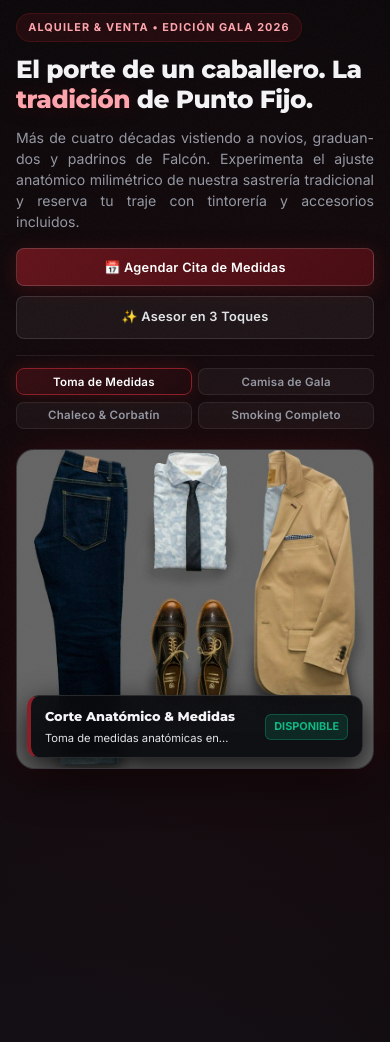
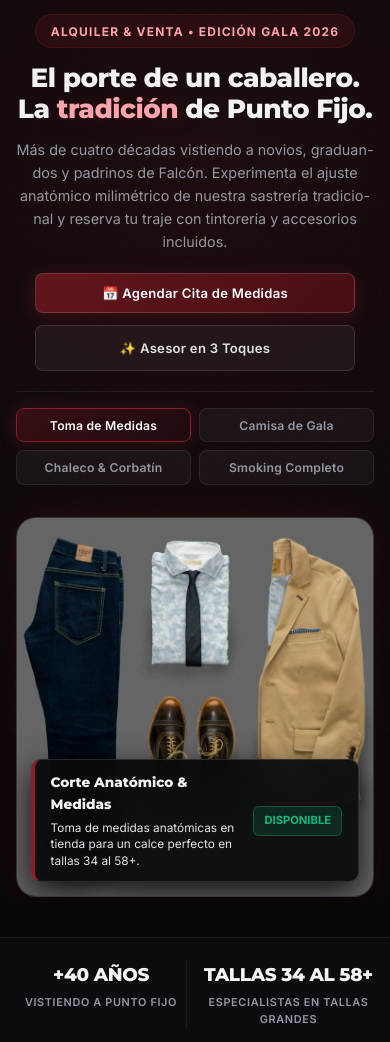
Before and after one commit to PetitJacquespierre/creacionesdoncesar, a plain HTML site: page index.html in a window 390 px wide. Shown: the part 112-1154 px from the top of the page. Drawn offline with Linux system fonts and the light colour scheme.

Commit message:
fix(mobile): layout 100% natural, cero bloqueo y adaptación perfecta en celulares

```diff
--- a/style.css
+++ b/style.css
@@ -1090,78 +1090,103 @@ button {
   text-decoration: underline;
 }
 
-/* 15. RESPONSIVE BREAKPOINTS (ESTÁNDAR MÓVIL 375px–430px GROW STUDIO) */
+/* 15. RESPONSIVE BREAKPOINTS (ESTÁNDAR MÓVIL NATURAL & FLUIDO GROW STUDIO) */
 @media (max-width: 992px) {
+  /* En móviles y tablets, el scroll funciona de manera 100% natural sin bloquear la pantalla */
   .hero-scroll-section {
-    min-height: 220vh; /* Permite scroll interactivo perfecto en tablet y móvil */
+    min-height: auto;
+    background: radial-gradient(circle at 50% 20%, rgba(99, 20, 27, 0.22) 0%, transparent 70%), var(--bg-dark);
+    padding: 1rem 0 2.5rem 0;
   }
   .hero-sticky-frame {
-    position: sticky;
-    top: 70px;
-    height: calc(100vh - 70px);
-    min-height: calc(100vh - 70px);
-    padding: 1rem 0;
+    position: relative;
+    top: 0;
+    height: auto;
+    min-height: auto;
+    padding: 0;
   }
   .hero-grid {
-    grid-template-columns: 1fr;
-    grid-template-rows: auto 1fr;
-    gap: 1.25rem;
-    height: 100%;
+    display: flex;
+    flex-direction: column;
+    gap: 1.5rem;
+    width: 100%;
   }
   .hero-editorial {
-    padding-left: 0;
-    padding-right: 0;
-    text-align: left;
+    padding: 0;
+    text-align: center;
+    align-items: center;
+  }
+  .hero-pill {
+    margin-inline: auto;
+    margin-bottom: 0.85rem;
   }
   .hero-headline {
-    font-size: clamp(1.6rem, 5.5vw, 2.2rem);
+    font-size: clamp(1.75rem, 6vw, 2.3rem);
+    text-align: center;
     min-height: auto;
-    margin-bottom: 0.75rem;
+    margin-bottom: 0.85rem;
+    line-height: 1.18;
   }
   .hero-lead {
-    font-size: 0.88rem;
+    font-size: 0.9rem;
+    text-align: center;
     min-height: auto;
-    margin-bottom: 1rem;
-    line-height: 1.5;
+    margin-bottom: 1.25rem;
+    line-height: 1.6;
+    max-width: 100%;
   }
   .hero-cta-wrap {
-    gap: 0.6rem;
-    margin-bottom: 1rem;
+    justify-content: center;
+    width: 100%;
+    gap: 0.75rem;
+    margin-bottom: 1.25rem;
+  }
+  .hero-cta-wrap .btn-studio {
+    width: 100%;
+    max-width: 320px;
   }
   .hero-stage-indicators {
-    gap: 0.4rem;
-    padding-top: 0.75rem;
+    display: grid;
+    grid-template-columns: repeat(2, 1fr);
+    gap: 0.5rem;
+    width: 100%;
+    max-width: 380px;
+    margin-inline: auto;
+    padding-top: 1rem;
+    border-top: 1px solid rgba(255, 255, 255, 0.08);
   }
   .stage-pill {
-    padding: 0.35rem 0.65rem;
-    font-size: 0.72rem;
+    width: 100%;
+    text-align: center;
+    padding: 0.55rem 0.6rem;
+    font-size: 0.76rem;
+  }
+  .hero-canvas-wrap {
+    width: 100%;
+    margin-top: 0.5rem;
   }
   .hero-suit-stage {
     width: 100%;
-    max-width: 360px;
-    height: clamp(280px, 42vh, 380px);
+    max-width: 380px;
+    height: 420px;
     margin: 0 auto;
-    border-radius: 18px;
+    border-radius: 20px;
   }
   .suit-telemetry {
-    padding: 0.65rem 0.85rem;
-    bottom: 0.65rem;
-    left: 0.65rem;
-    right: 0.65rem;
+    bottom: 0.85rem;
+    left: 0.85rem;
+    right: 0.85rem;
+    padding: 0.75rem 1rem;
+    border-radius: 10px;
   }
   .telemetry-title {
-    font-size: 0.8rem;
+    font-size: 0.85rem;
   }
   .telemetry-desc {
-    font-size: 0.7rem;
-    display: -webkit-box;
-    -webkit-line-clamp: 1;
-    -webkit-box-orient: vertical;
-    overflow: hidden;
+    font-size: 0.74rem;
   }
   .telemetry-badge {
-    font-size: 0.68rem;
-    padding: 0.2rem 0.5rem;
+    font-size: 0.7rem;
   }
   .bento-card--7, .bento-card--5 {
     grid-column: span 12;
@@ -1186,10 +1211,10 @@ button {
     padding-inline: 0.25rem;
   }
   .protocol-bar {
-    display: none; /* Ahorra espacio vertical crucial en pantalla de celular */
+    display: none;
   }
   .site-header {
-    padding: 0.6rem 0;
+    padding: 0.65rem 0;
   }
   .brand-mark {
     gap: 0.75rem;
@@ -1205,35 +1230,14 @@ button {
     font-size: 0.65rem;
   }
   .btn-studio {
-    padding: 0.65rem 1rem;
-    font-size: 0.8rem;
-  }
-  .hero-pill {
-    padding: 0.3rem 0.7rem;
-    margin-bottom: 0.85rem;
-  }
-  .hero-pill__tag {
-    font-size: 0.68rem;
+    padding: 0.7rem 1.1rem;
+    font-size: 0.82rem;
   }
   .hero-headline {
-    font-size: 1.55rem;
-    line-height: 1.2;
-  }
-  .hero-cta-wrap .btn-studio {
-    flex: 1 1 auto;
-    text-align: center;
-  }
-  .hero-stage-indicators {
-    display: grid;
-    grid-template-columns: repeat(2, 1fr);
-    width: 100%;
-  }
-  .stage-pill {
-    text-align: center;
+    font-size: 1.65rem;
   }
   .hero-suit-stage {
-    max-width: 100%;
-    height: clamp(260px, 38vh, 340px);
+    height: 380px;
   }
   .trust-strip__grid {
     grid-template-columns: repeat(2, 1fr);
@@ -1243,7 +1247,7 @@ button {
     border-right: none;
   }
   .trust-item__num {
-    font-size: 1.1rem;
+    font-size: 1.15rem;
   }
   .trust-item__label {
     font-size: 0.68rem;
```
